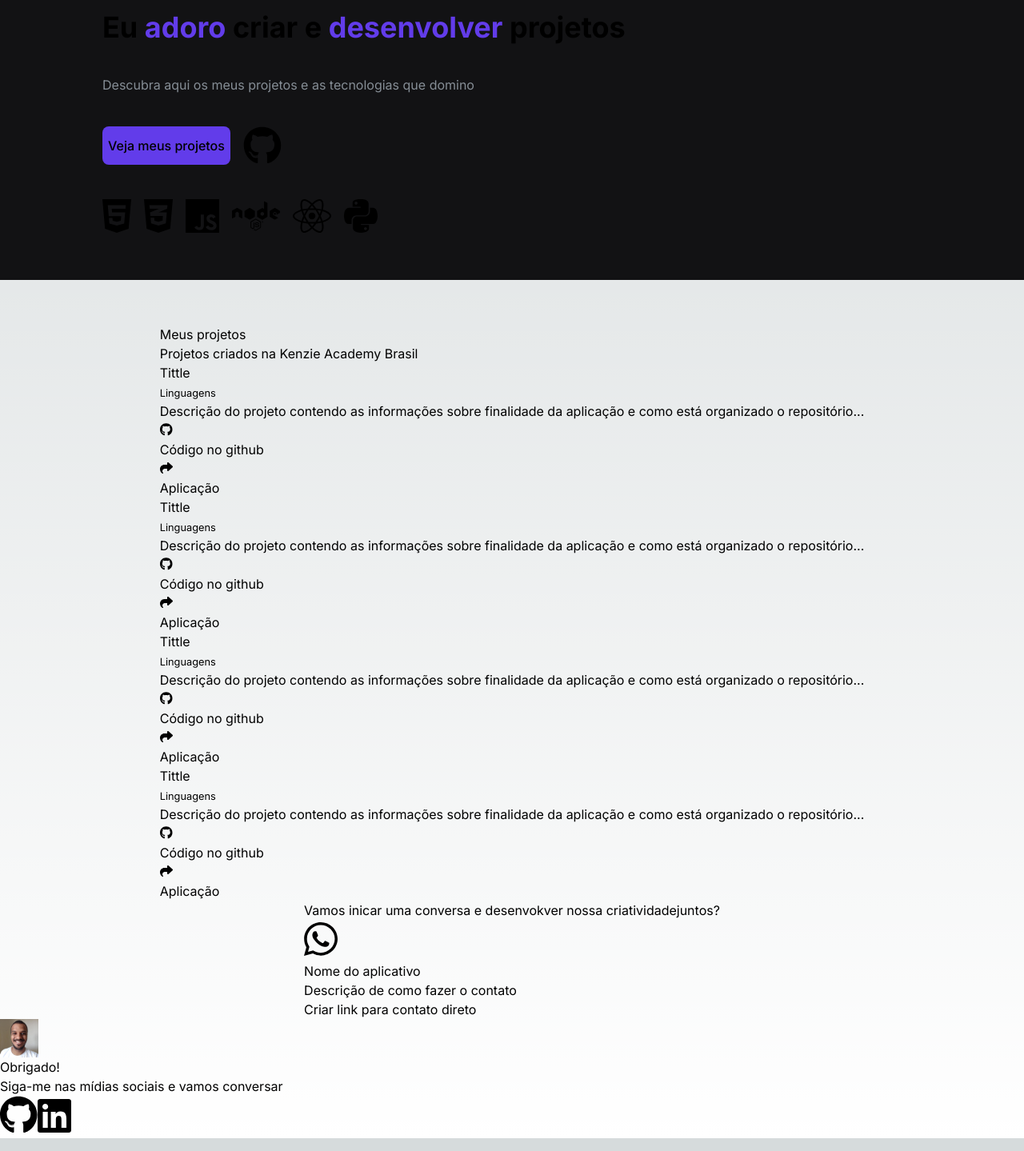
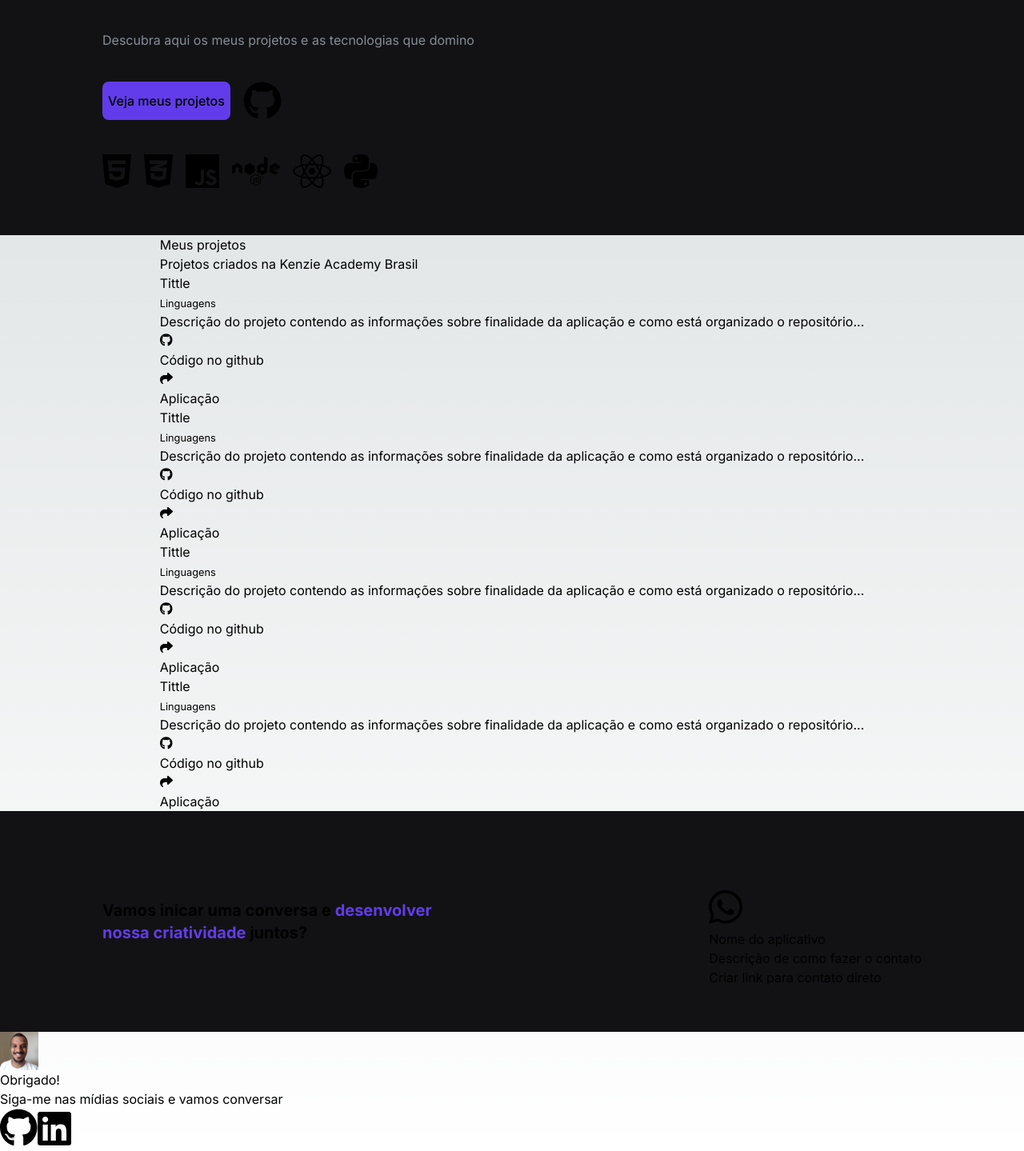
Before and after one commit to SilasRFerreira/meu_portfolio, a Next.js app: page / in a window 1280 px wide. Shown: the part 266-1705 px from the top of the page at 80% size. Built offline with nearby package versions, Linux system fonts and the light colour scheme.

Commit message:
styled: applyed atyles to greeting section

```diff
--- a/src/app/HomeSections/AboutMe/index.tsx
+++ b/src/app/HomeSections/AboutMe/index.tsx
@@ -9,7 +9,7 @@ import profile from "../../../../public/perfil.jpg"
 
 const AboutMe = () => {
     return(
-        <section id="about" className="my-14 flex items-center justify-center w-full bg-gray-1">
+        <section id="about" className="flex items-center justify-center w-full bg-gray-1">
             <div className="my-14 items-center justify-center w-11/12 lg:w-4/5 space-y-10">
                 <div className="flex space-x-10 items-center">
                     <Image src={profile} alt={"Imagem de perfil"} className="h-12 w-12 rounded-full"/>
--- a/src/app/HomeSections/Contacts/Greetings/index.tsx
+++ b/src/app/HomeSections/Contacts/Greetings/index.tsx
@@ -1,7 +1,8 @@
 const Greetings = () => {
     return(
-        <div>
-            <h2>Vamos inicar uma conversa e <span>desenvokver nossa criatividade</span>juntos?</h2>
+        <div className="max-w-md flex items-center align-center">
+            <h2 className="font-bold text-xl">Vamos inicar uma conversa e
+            <span className="text-primary-blue"> desenvolver nossa criatividade</span> juntos?</h2>
         </div>
     )
 }
--- a/src/app/HomeSections/Contacts/index.tsx
+++ b/src/app/HomeSections/Contacts/index.tsx
@@ -3,9 +3,11 @@ import Greetings from "./Greetings"
 
 const Contacts = () => {
     return(
-        <section id="contacts">
-            <Greetings/>
-            <ContactsList/>
+        <section id="contacts" className="flex items-center justify-center w-full bg-gray-1">
+            <div className="my-14 flex flex-wrap items-center justify-center w-11/12 lg:w-4/5 space-y-10 justify-between">
+                <Greetings/>
+                <ContactsList/>
+            </div>
         </section>
     )
 }
```
